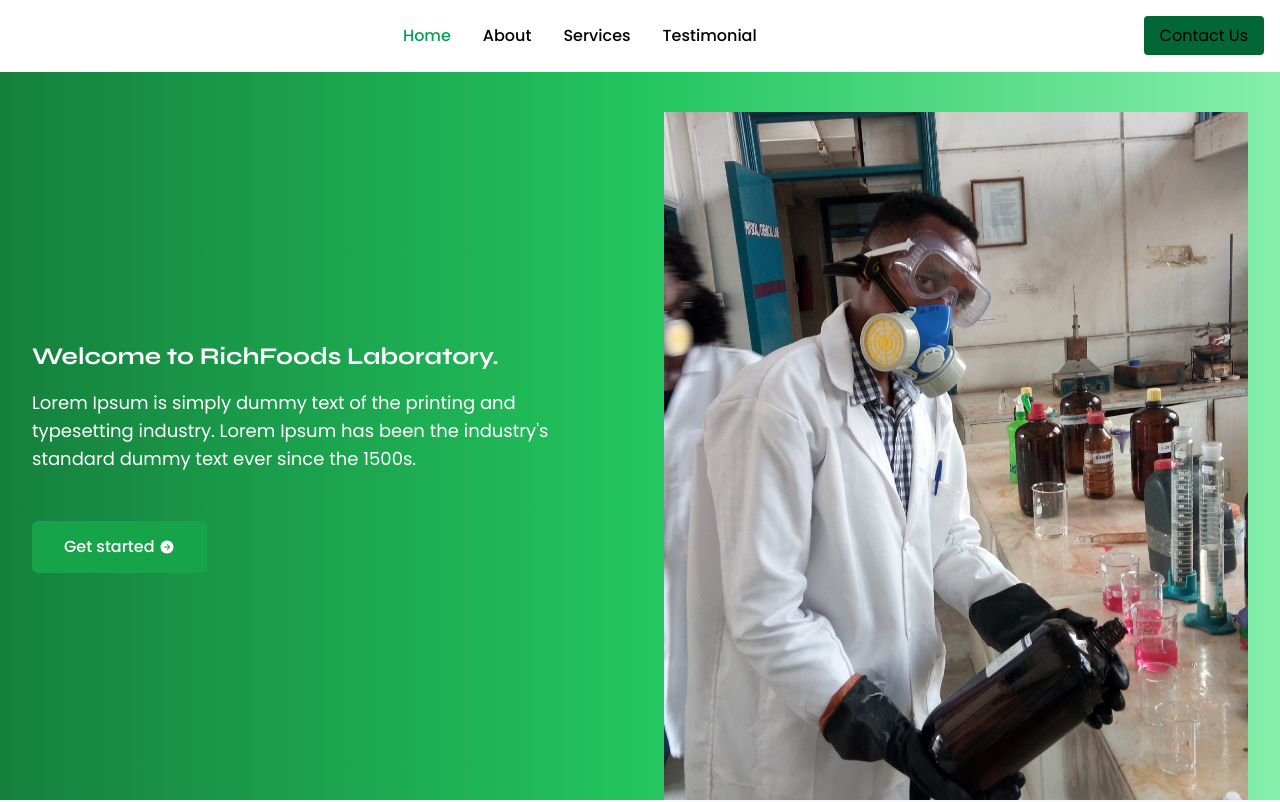
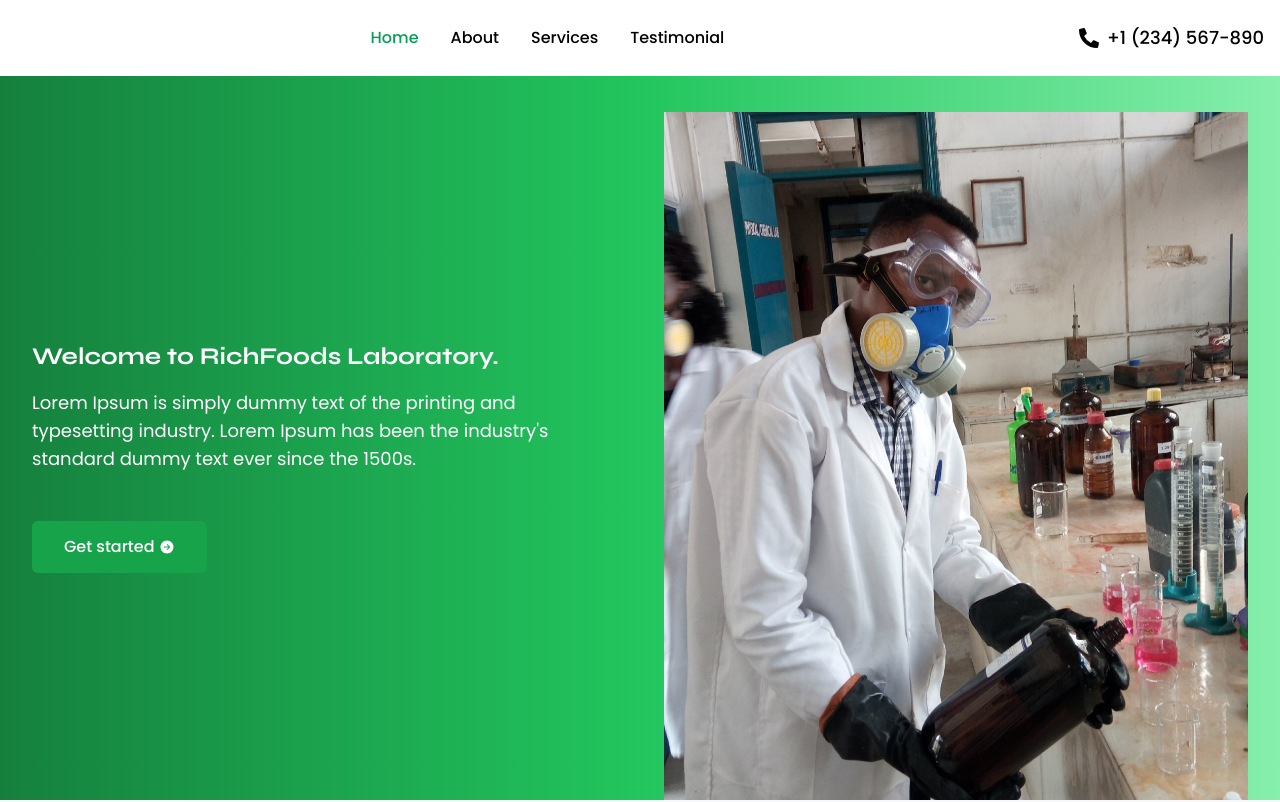
Before and after one commit to fezhull/Laboratory-React-Website, a React (Vite) app: page / in a window 1280 px wide. Shown: the top 802 px of the page. Built offline with nearby package versions, Linux system fonts and the light colour scheme.

Commit message:
contact update on navbar

```diff
--- a/src/components/Navbar.jsx
+++ b/src/components/Navbar.jsx
@@ -1,5 +1,6 @@
 import React, { useEffect, useState } from 'react';
 import { HiOutlineMenuAlt3 } from 'react-icons/hi';
+import { FaPhoneAlt } from 'react-icons/fa';  // Import the phone icon
 import { motion } from 'framer-motion';
 import logoImg from '../assets/LOGO.png'; // Make sure the logo path is correct
 
@@ -83,17 +84,14 @@ const Navbar = () => {
           <nav>{navLinks}</nav>
         </div>
 
-        {/* Button */}
+        {/* Phone Number with Icon */}
         <div className='hidden md:block'>
           <a
-            onClick={(e) => {
-              e.preventDefault();
-              handleScrollTo('contact');
-            }}
-            href="#contact"
-            className='text-black bg-primary hover:bg-primary/90 px-4 py-2 rounded'
+            href="tel:+1234567890"  // Replace with your phone number
+            className='flex items-center text-black hover:text-primary text-lg font-medium'
           >
-            Contact Us
+            <FaPhoneAlt className='mr-2 text-xl' /> {/* Phone icon */}
+            +1 (234) 567-890  {/* Replace with your phone number */}
           </a>
         </div>
 
@@ -115,15 +113,15 @@ const Navbar = () => {
             {navLinks.props.children}
             <li className='py-2'>
               <a
-                href="#contact"
-                className='text-black bg-primary hover:bg-primary/90 px-4 py-2 rounded'
+                href="tel:+1234567890" // Replace with your phone number
+                className='flex items-center text-black hover:text-primary text-lg font-medium'
                 onClick={(e) => {
                   e.preventDefault();
                   handleClosemenu();
-                  handleScrollTo('contact');
                 }}
               >
-                Contact Us
+                <FaPhoneAlt className='mr-2 text-xl' /> {/* Phone icon */}
+                +1 (234) 567-890  {/* Replace with your phone number */}
               </a>
             </li>
           </ul>
```
